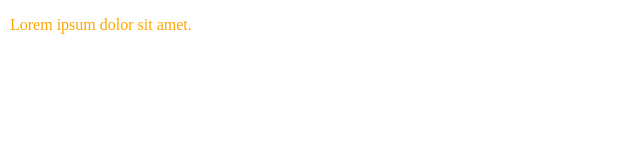
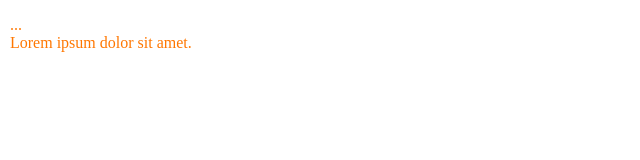
Before and after one commit to alyanev/html-css-course, a website: page css-basics/relationalSelectors/index.html in a window 1280 px wide. Shown: the whole page, without its empty margins (0-640 px from the left). Drawn offline with nearby package versions, Linux system fonts and the light colour scheme.

Commit message:
Added lesson for using Pseudo Element Selectors in HTML/CSS

```diff
--- a/css-basics/css/styles.css
+++ b/css-basics/css/styles.css
@@ -18,10 +18,10 @@ p {
 
 /* Releational selector (Styling element from Relational Selectors */
 #fruits p {
-  color: orange;
+  color: rgb(255, 119, 0);
 }
 
-/* Using Pseudo Class Selectors */
+/* Using Pseudo Class Selectors (Pesudo-Classes are used to style elements in a Particular state) */
 
 article p:first-of-type {
   font-size: 140%;
@@ -50,3 +50,22 @@ a:focus {
   color: deeppink;
   /* Changes link color to pink when hovered or focused (e.g. tabbed to) */
 }
+
+/* Using Pseudo Element Selectors (Pseudo-elements are used to style part of an element) */
+
+p::first-letter {
+  font-size: 140%;
+  font-weight: bold;
+  /* Styles only the first letter of each <p> */
+}
+
+::selection {
+  background-color: aquamarine;
+  /* Changes the background color of selected text */
+}
+
+p::before {
+  content: "...";
+  display: block;
+  /* Inserts "..." before each <p> as a separate block element */
+}
```
Also changed, not shown: css-basics/pseudoElementSelectors/index.html (added, +13 -0 lines).
